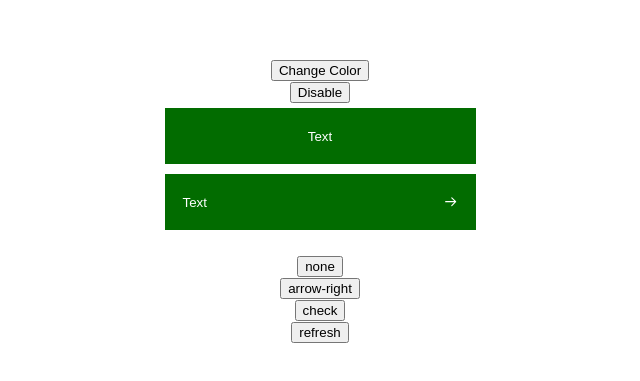
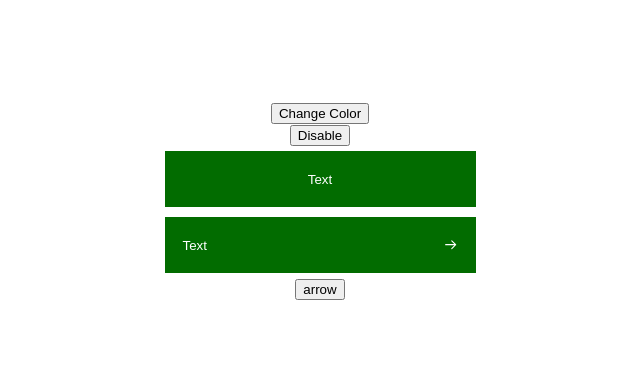
Before and after one commit to PatrickTav/teste-LemonEnergia, a React (Create React App) app: page / in a window 1280 px wide. Shown: the part 199-580 px from the top of the page, without its empty margins (320-960 px from the left). Built offline with nearby package versions, Linux system fonts and the light colour scheme.

Commit message:
master: retirando para teste os botões

```diff
--- a/src/App.js
+++ b/src/App.js
@@ -6,6 +6,7 @@ import '../src/style.css'
 const App = () => {
 	// Usando states (opcional) que fiz para poder trocar dinâmicamente o estado
 	const [properties, setProperties] = useState('primary')
+	const [ icon, setIcon] = useState('arrow')
 
 	// Função para que ao clicar troque o Tema
 	const handleChangeTheme = () => {
@@ -20,6 +21,9 @@ const App = () => {
 	const handleChangeDisable = () => {
 		setProperties('disable')
 	}
+	const handleIcons = ()=>{
+		setIcon('check')
+	}
 
 	return (
 		<div className='container'>
@@ -29,12 +33,14 @@ const App = () => {
 
 				<ButtonComponent
 					theme={properties}
-					text='Text' /> <br />
 
-				<button >none </button><br />
-				<button >arrow-right </button><br />
-				<button >check</button><br />
-				<button >refresh </button><br />
+					text='Text' />
+
+				<button onClick={handleIcons}>arrow </button><br />
+
+
+
+
 			</div>
 		</div>
 	)
```
